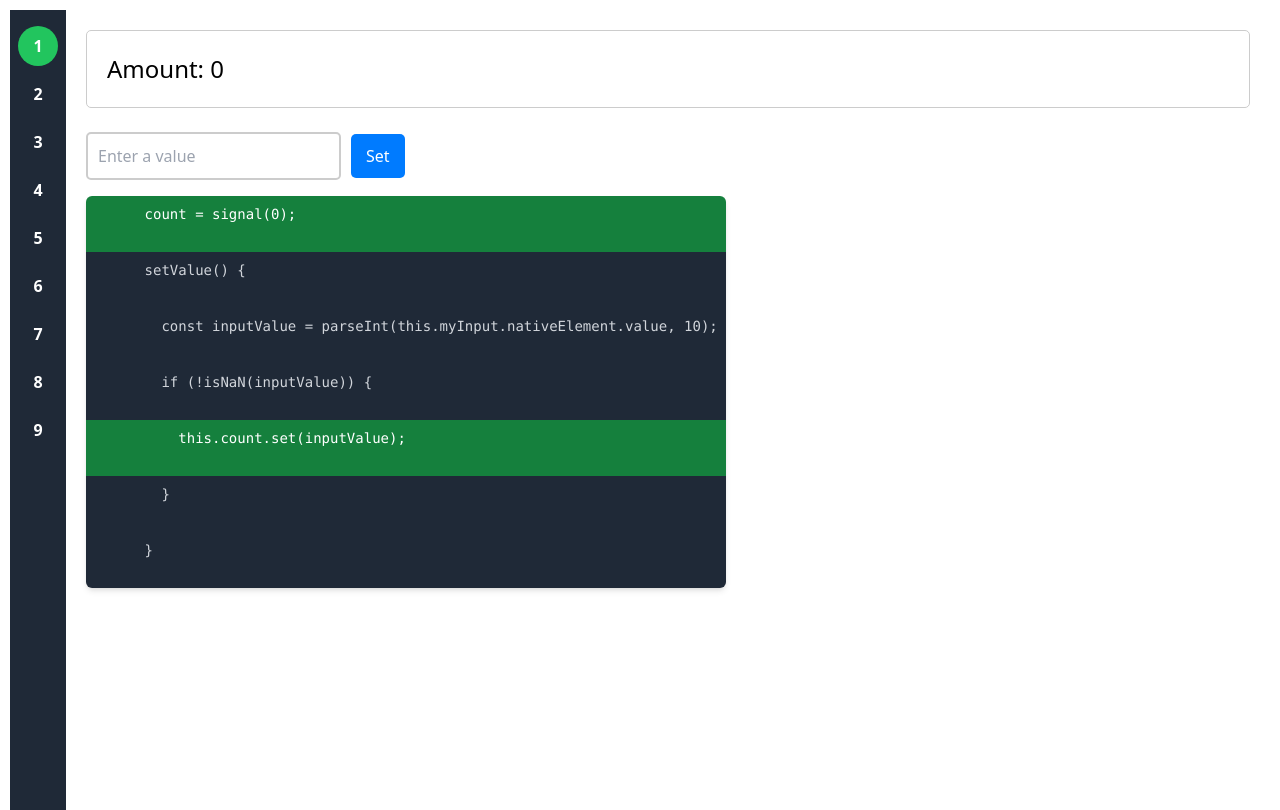
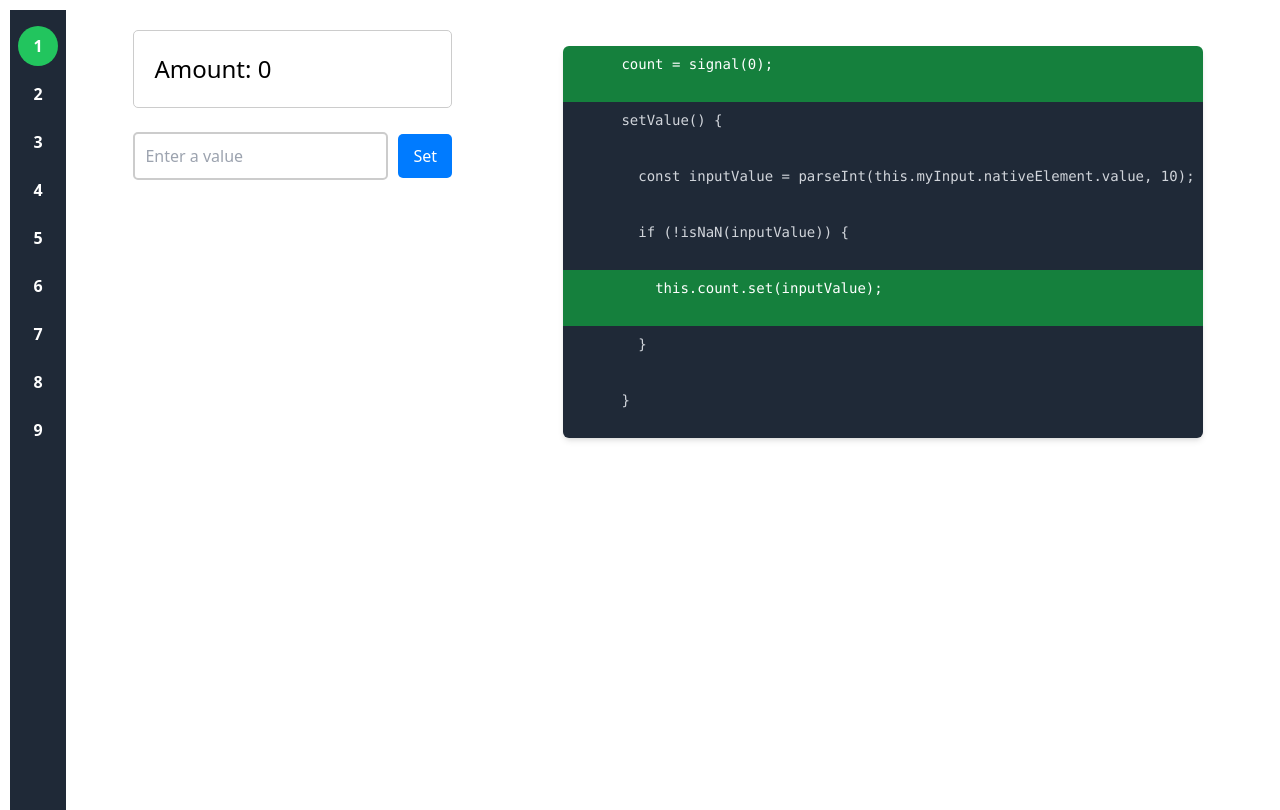
Before and after one commit to damiansire/angular-examples, an Angular app: page /0 in a window 1280 px wide. Built offline with nearby package versions, Linux system fonts and the light colour scheme.

Commit message:
design: improve writable-signals example ui

```diff
--- a/src/app/signals/1-writable-signals/writable-signals.component.html
+++ b/src/app/signals/1-writable-signals/writable-signals.component.html
@@ -1,3 +1,5 @@
+<section class="flex gap-4 justify-around">
+  <section role="example">
     <div class="counter-container">
       <div class="counter-display">Amount: {{ count() }}</div>
     </div>
@@ -11,6 +13,8 @@
       />
       <button class="btn btn-primary" (click)="setValue()">Set</button>
     </div>
-<div class="mt-4">
+  </section>
+  <section class="mt-4" role="code">
     <app-code [lines]="lineas" />
-</div>
+  </section>
+</section>
```
Lines whose indentation alone changed are shown as unchanged.
